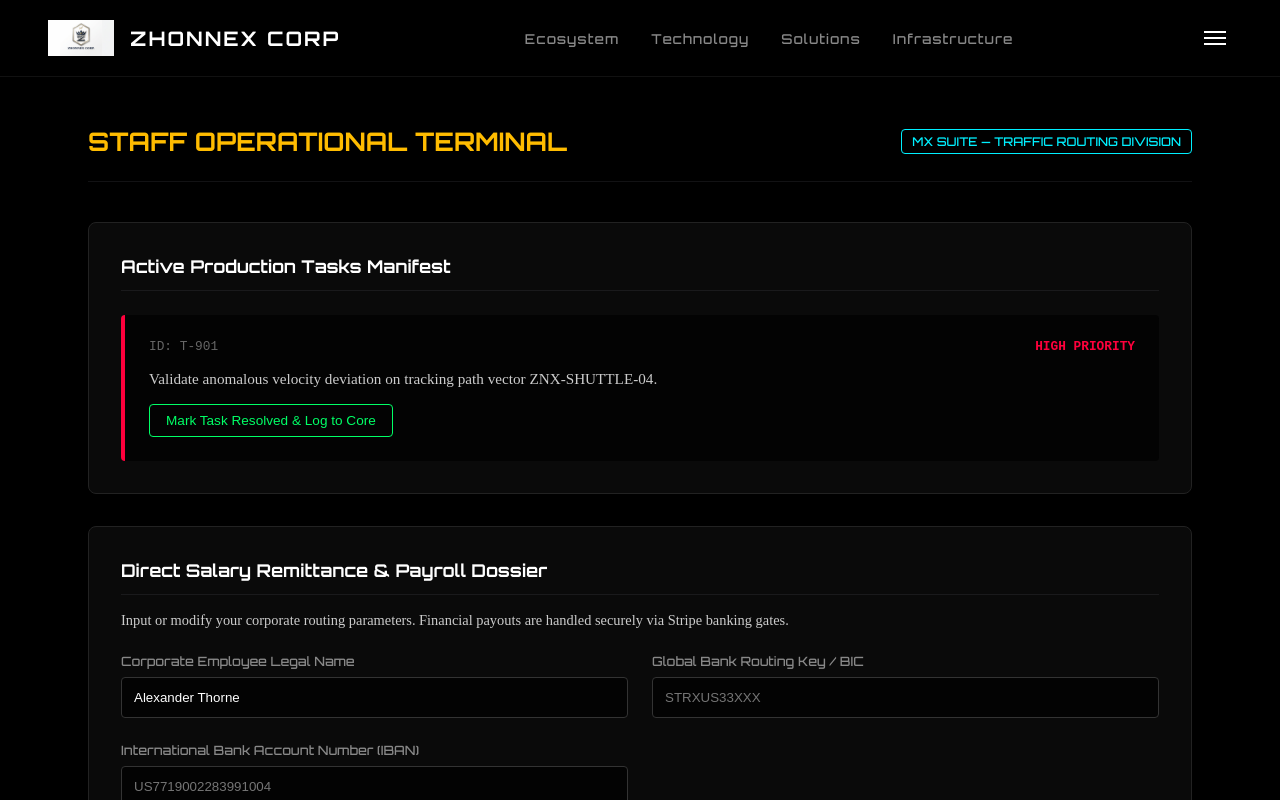
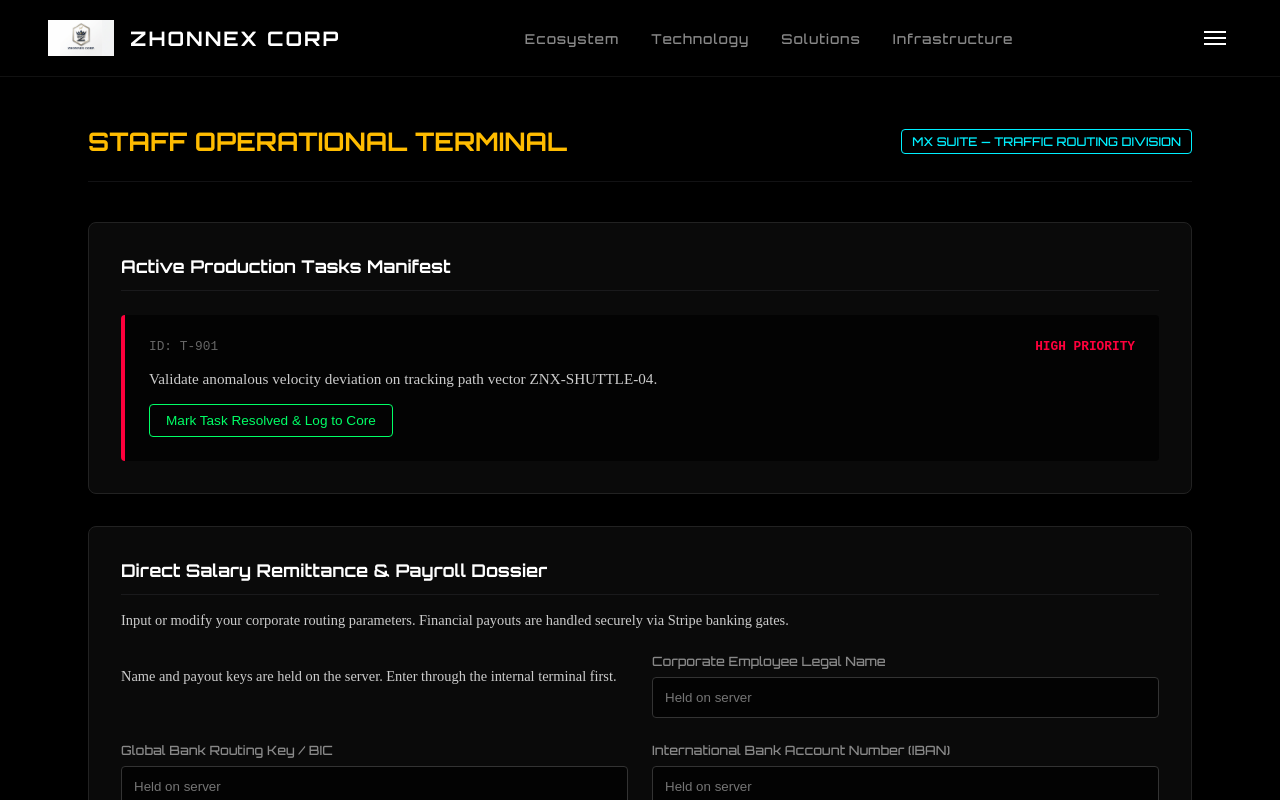
Before and after one commit to uwaziechidubem55-bit/zhonnex-empire-gateway, a Next.js app: page /dashboard/staff in a window 1280 px wide. Shown: the top 800 px of the page. Built offline with nearby package versions, Linux system fonts and the light colour scheme; no server answers.

Commit message:
Update staff.tsx

```diff
--- a/src/pages/dashboard/staff.tsx
+++ b/src/pages/dashboard/staff.tsx
@@ -1,13 +1,34 @@
-import React, { useState } from 'react';
+import React, { useEffect, useState } from 'react';
 import { ZhonnexTokens } from '../../config/design-tokens';
 import { HeaderNavigation } from '../../components/HeaderNavigation';
 import { HamburgerMenu } from '../../components/HamburgerMenu';
 
 export default function StaffDashboardZone() {
   const [menuOpen, setMenuOpen] = useState(false);
+  const [identity, setIdentity] = useState({ name: '', bic: '', iban: '' });
+  const [identityNote, setIdentityNote] = useState('');
   const [tasks, setTasks] = useState([
     { id: "T-901", description: "Validate anomalous velocity deviation on tracking path vector ZNX-SHUTTLE-04.", urgency: "HIGH" }
   ]);
+  useEffect(() => {
+    fetch('/api/workforce-roster')
+      .then(r => (r.ok ? r.json() : null))
+      .then(data => {
+        const person = data && Array.isArray(data.people) ? data.people[0] : null;
+        if (!person) {
+          setIdentityNote('Name and payout keys are held on the server. Enter through the internal terminal first.');
+          return;
+        }
+        setIdentity({
+          name: person.name || '',
+          bic: person.bic || '',
+          iban: person.iban || ''
+        });
+      })
+      .catch(() => {
+        setIdentityNote('Name and payout keys are held on the server.');
+      });
+  }, []);
 
   return (
     <div style={styles.pageWrapper}>
@@ -51,9 +72,10 @@ export default function StaffDashboardZone() {
           <h3 style={styles.cardTitle}>Direct Salary Remittance & Payroll Dossier</h3>
           <p style={styles.textLight}>Input or modify your corporate routing parameters. Financial payouts are handled securely via Stripe banking gates.</p>
           <div style={styles.formGrid}>
-            <div style={styles.formGroup}><label style={styles.label}>Corporate Employee Legal Name</label><input type="text" defaultValue="Alexander Thorne" style={styles.input} readOnly /></div>
-            <div style={styles.formGroup}><label style={styles.label}>Global Bank Routing Key / BIC</label><input type="text" placeholder="STRXUS33XXX" style={styles.input} /></div>
-            <div style={styles.formGroup}><label style={styles.label}>International Bank Account Number (IBAN)</label><input type="text" placeholder="US7719002283991004" style={styles.input} /></div>
+            {identityNote && <p style={styles.textLight}>{identityNote}</p>}
+            <div style={styles.formGroup}><label style={styles.label}>Corporate Employee Legal Name</label><input type="text" value={identity.name} style={styles.input} readOnly placeholder="Held on server" /></div>
+            <div style={styles.formGroup}><label style={styles.label}>Global Bank Routing Key / BIC</label><input type="text" value={identity.bic} style={styles.input} readOnly placeholder="Held on server" /></div>
+            <div style={styles.formGroup}><label style={styles.label}>International Bank Account Number (IBAN)</label><input type="text" value={identity.iban} style={styles.input} readOnly placeholder="Held on server" /></div>
             <button style={styles.saveBtn}>Lock Payout Configuration</button>
           </div>
         </div>
```
